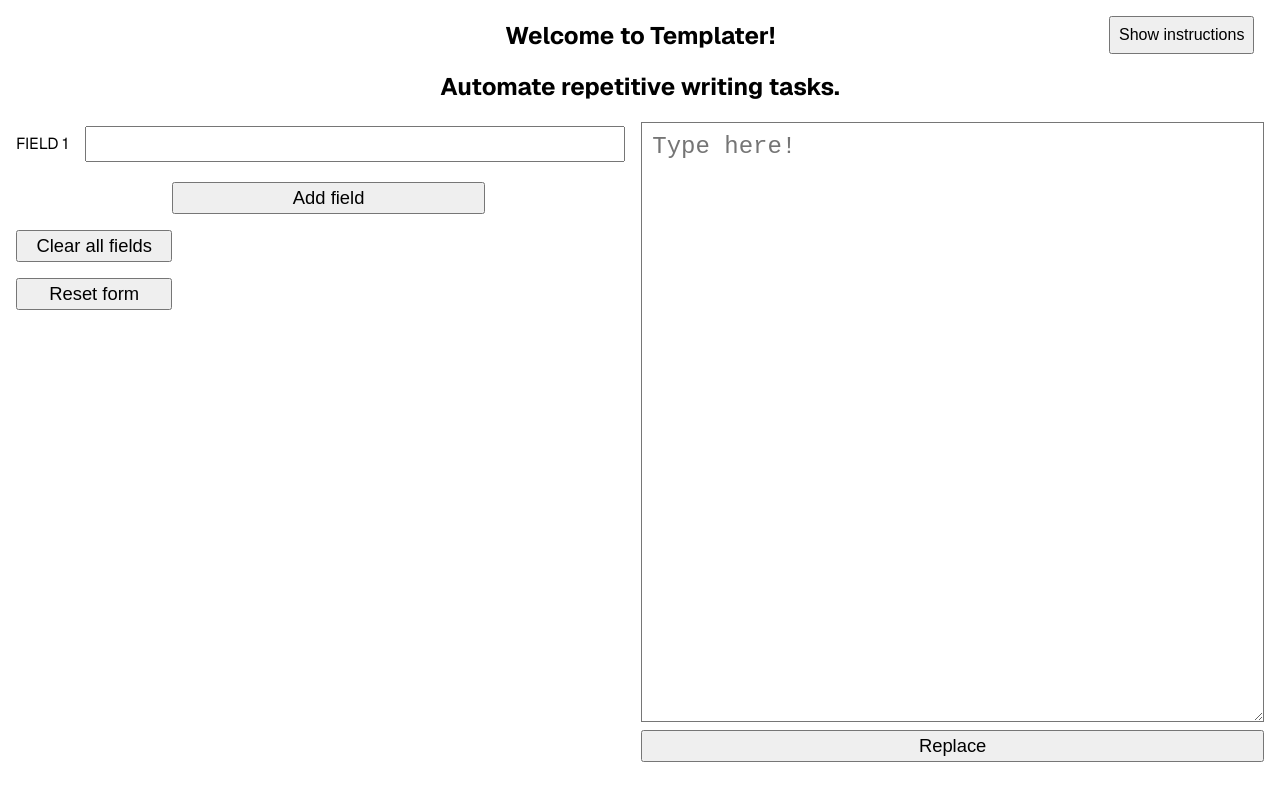
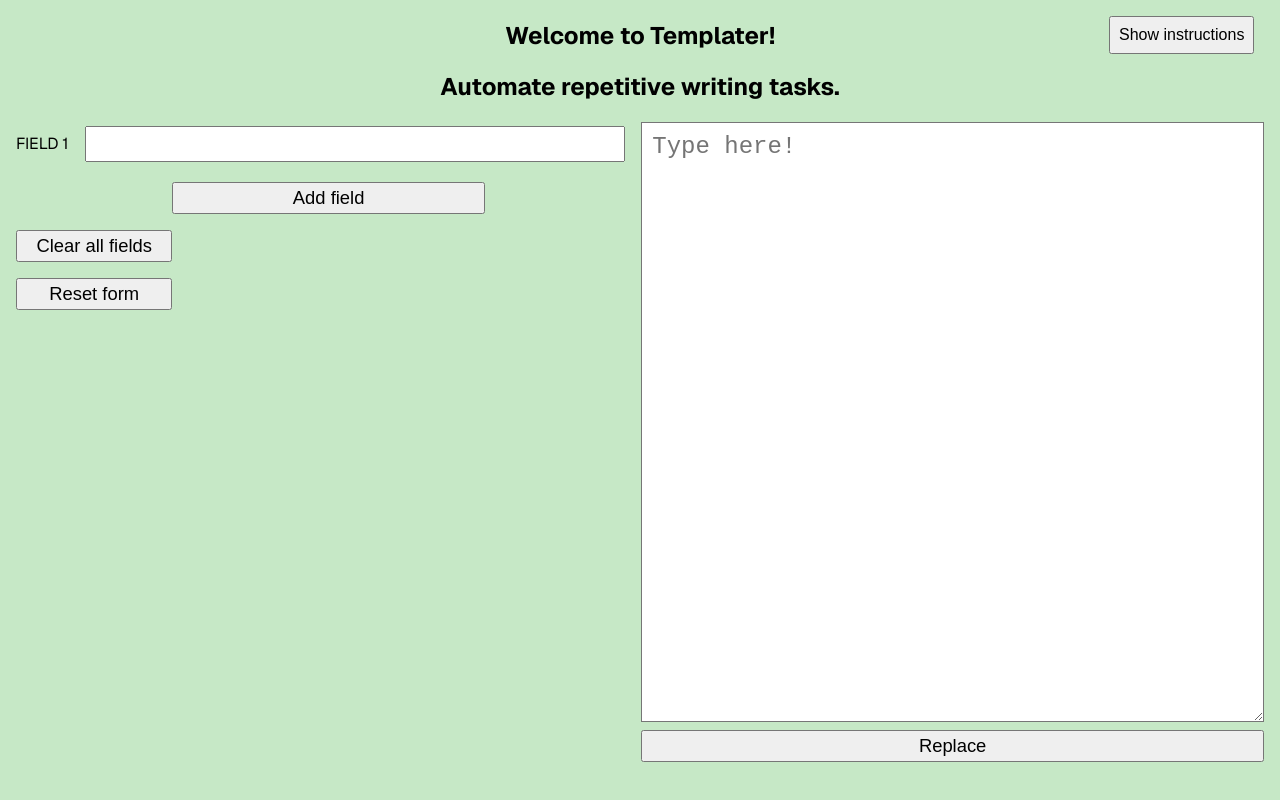
Before and after one commit to bmcglauser/templater, a Next.js app: page / in a window 1280 px wide. Built offline with nearby package versions, Linux system fonts and the light colour scheme.

Commit message:
feat: background color

```diff
--- a/src/styles/globals.css
+++ b/src/styles/globals.css
@@ -2,8 +2,19 @@ html,
 body {
   padding: 0;
   margin: 0;
-  font-family: -apple-system, BlinkMacSystemFont, Segoe UI, Roboto, Oxygen,
-    Ubuntu, Cantarell, Fira Sans, Droid Sans, Helvetica Neue, sans-serif;
+  font-family:
+    -apple-system,
+    BlinkMacSystemFont,
+    Segoe UI,
+    Roboto,
+    Oxygen,
+    Ubuntu,
+    Cantarell,
+    Fira Sans,
+    Droid Sans,
+    Helvetica Neue,
+    sans-serif;
+  background: rgb(198, 232, 198);
 }
 
 a {
```
